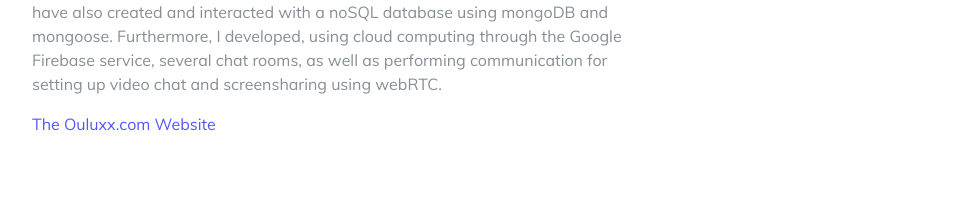
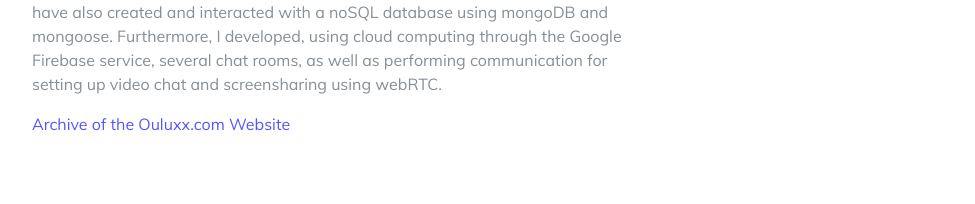
Before and after one commit to BenjaminSalzberg/Website, a plain HTML site: page public/index.html in a window 1280 px wide. Shown: the part 1928-2132 px from the top of the page, without its empty margins (288-1263 px from the left). Drawn offline with Linux system fonts and the light colour scheme; a web font is replaced by a local one.

Commit message:
Switch to archive rather than dead website

```diff
--- a/public/index.html
+++ b/public/index.html
@@ -134,7 +134,7 @@
 			<h3 class="mb-0">Software developer</h3>
 			<div class="subheading mb-3">Ouluxx Inc. </div>
 			<p>I acted as the software developer for the startup Ouluxx Inc. I was been involved in creating a user authorization system, both using OAUTH from Google and Facebook, as well as username and password logins using the passportJS NodeJS library. I have also created and interacted with a noSQL database using mongoDB and mongoose. Furthermore, I developed, using cloud computing through the Google Firebase service, several chat rooms, as well as performing communication for setting up video chat and screensharing using webRTC. </p>
-			<p><a href = "https://ouluxx.com">The Ouluxx.com Website</a></p>
+			<p><a href = "https://web.archive.org/web/20220210162810/https://ouluxx.com/">Archive of the Ouluxx.com Website</a></p>
 			</div>
 			<div class="resume-date text-md-right">
 			<span class="text-primary">May 2020 - July 2021</span>
```
